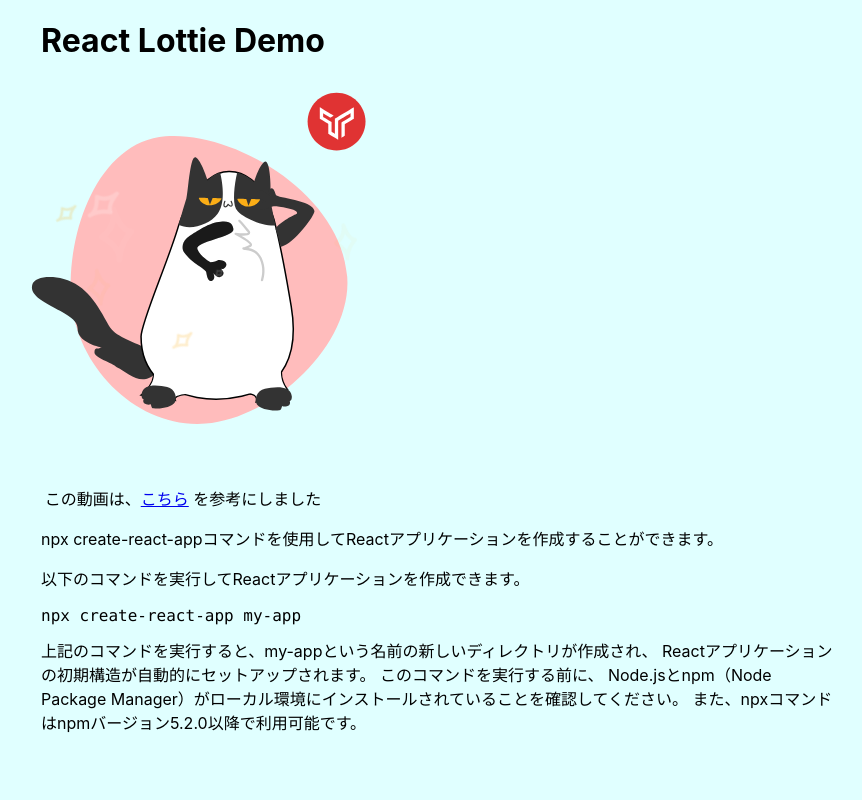
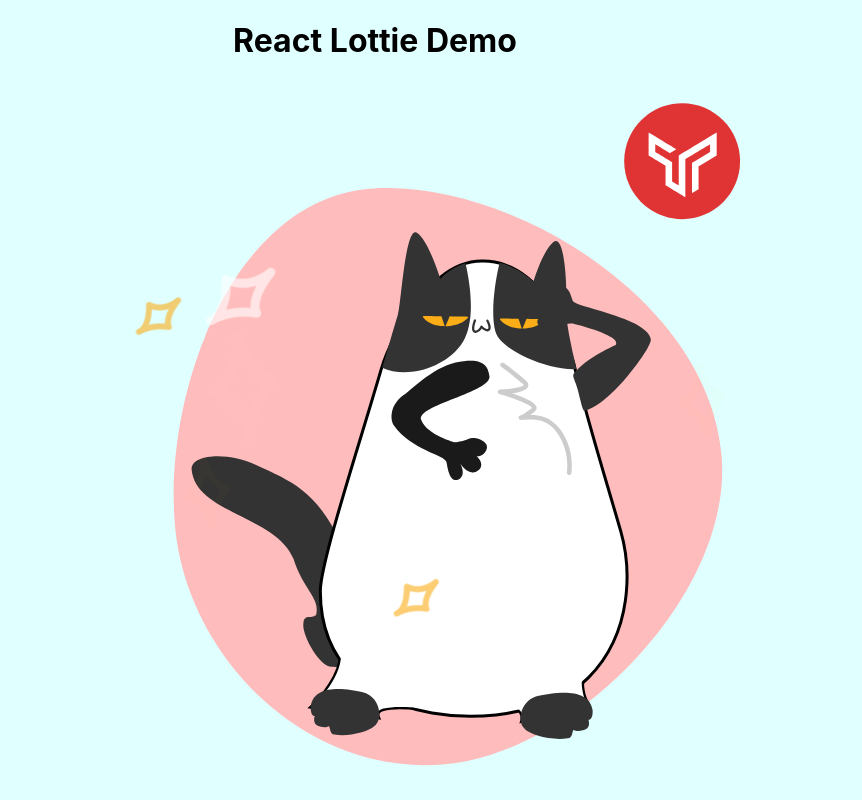
Before and after one commit to mich360/react-lottie-demo, a React (Create React App) app: page / in a window 1280 px wide. Shown: the top 800 px of the page, without its empty margins (9-871 px from the left). Built offline with nearby package versions, Linux system fonts and the light colour scheme.

Commit message:
Update index.css

```diff
--- a/src/index.css
+++ b/src/index.css
@@ -21,6 +21,6 @@ code {
   align-items: flex-start;
 }
 .App {
-  width: 30%; /* 適切なサイズに調整してください */
+  width: 60%; /* 適切なサイズに調整してください */
   height: auto; /* 必要に応じて調整してください */
 }
```
